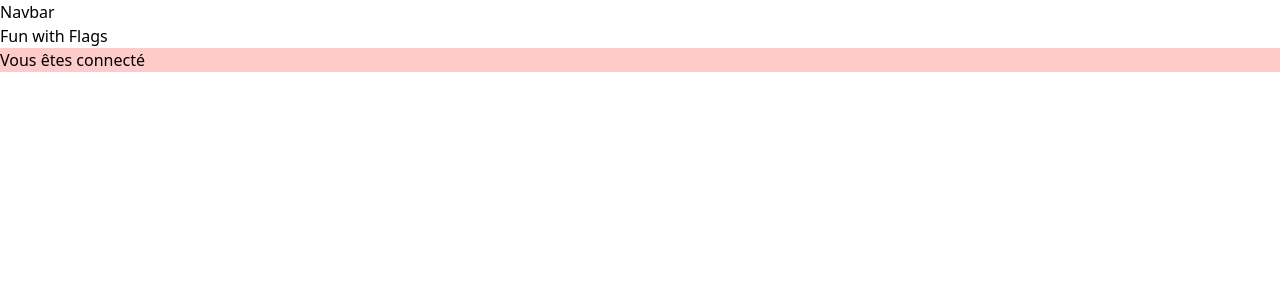
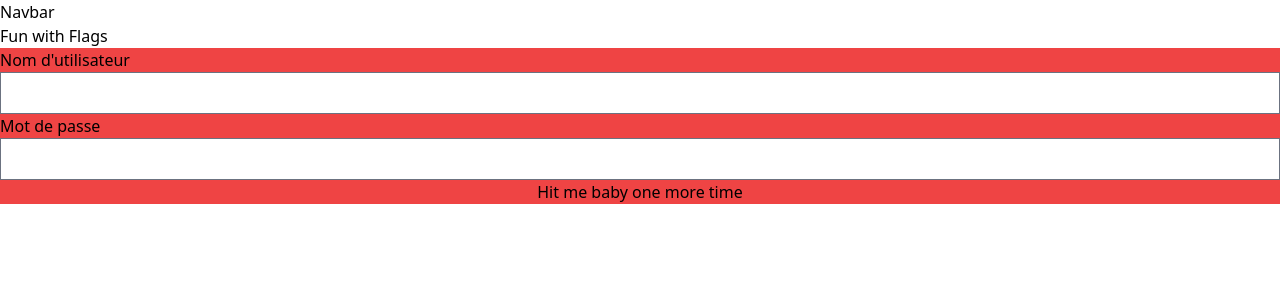
Before and after one commit to BenBonno/CP4, a React (Vite) app in the folder frontend/: page / in a window 1280 px wide. Shown: the top 300 px of the page. Built offline with nearby package versions, Linux system fonts and the light colour scheme.

Commit message:
formulaire en cours

```diff
--- a/frontend/src/Components/Form.jsx
+++ b/frontend/src/Components/Form.jsx
@@ -2,7 +2,7 @@
 import React, { useState } from "react";
 
 function Form() {
-  const [user, setUser] = useState();
+  const [user, setUser] = useState({});
   const [userReady, setUserReady] = useState(false);
 
   const handleSubmit = (e) => {
@@ -11,11 +11,11 @@
     const formData = new FormData(e.target);
     const data = Object.fromEntries(formData);
     setUser(data);
+    setUserReady(true)
     axios
       .post("http://localhost:5100/user", data)
       .then((res) => {
         console.warn(res);
-        setUserReady(true);
       })
       .catch((err) => {
         console.error(err);
```
